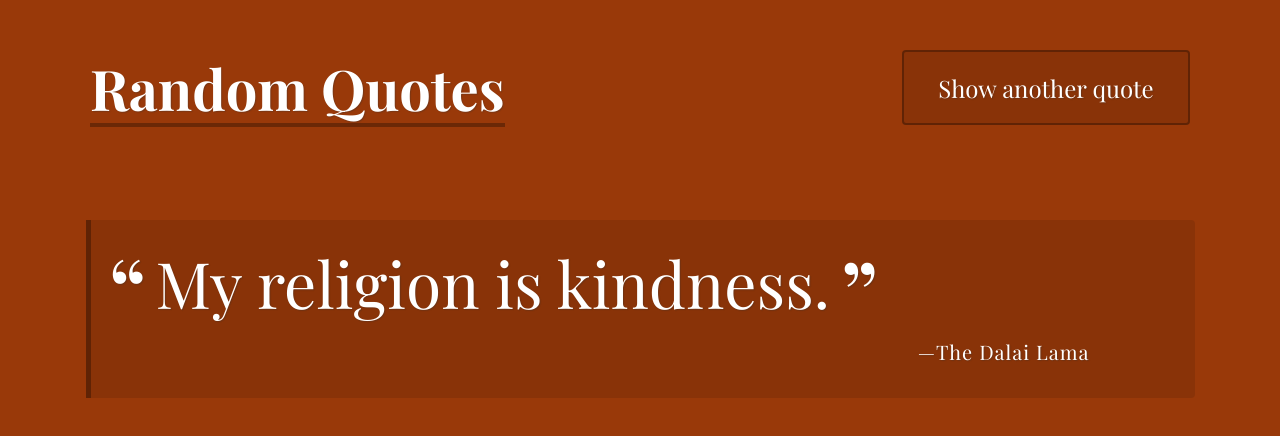
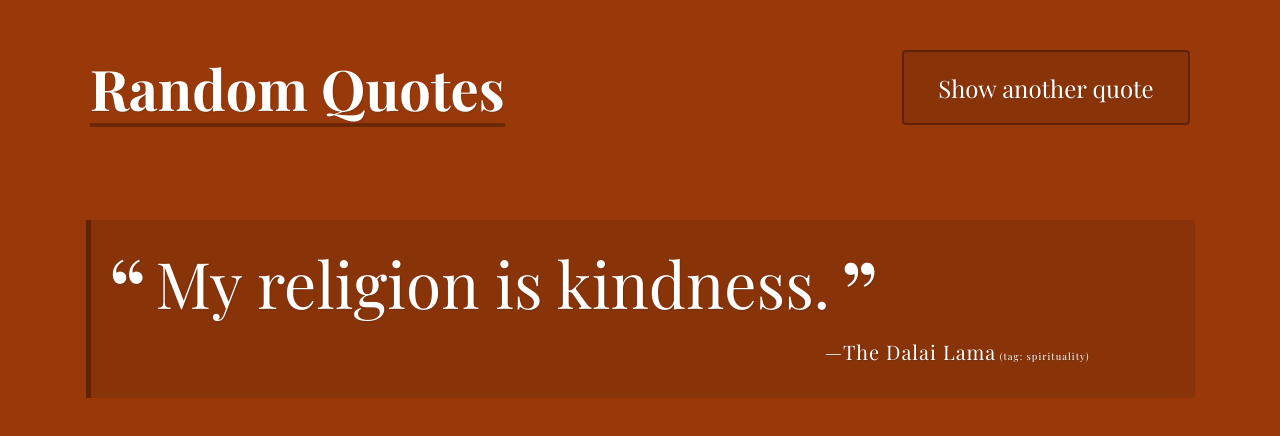
Before and after one commit to holjeffcomb/TechDegree-Project-1, a plain HTML site: page index.html in a window 1280 px wide. Both pictures are taken after a click on the button "Show another quote". Drawn offline with nearby package versions, Linux system fonts and the light colour scheme; a web font is replaced by a local one.

Commit message:
added tags and tidied up some things

```diff
--- a/css/styles.css
+++ b/css/styles.css
@@ -115,6 +115,19 @@ h1 {
   font-style: normal;
 }
 
+.tag {
+  font-size: 0.6rem;
+}
+
+.tag:before {
+  content: " (tag: ";
+  font-style: normal;
+}
+
+.tag:after {
+  content: ")"
+}
+
 @media (min-width: 768px) {
   body {
     padding: 25px;
--- a/js/script.js
+++ b/js/script.js
@@ -110,7 +110,8 @@ let quotes = [
   },
   {
     author: 'Rumi',
-    quote: 'Stop acting so small. You are the universe in ecstatic motion.'
+    quote: 'Stop acting so small. You are the universe in ecstatic motion.',
+    tag: 'inspiration'
   },
   {
     author: 'Eminem',
@@ -192,8 +193,7 @@ function printQuote() {
     <div class="container">
       <div id="quote-box" class="quote-box">
         <p class="quote">${quote.quote}</p>
-        <p class="source">${quote.author}
-  `;
+        <p class="source">${quote.author}`;
 
   if (quote.citation){
     html += `<span class="citation">${quote.citation}</span>`;
@@ -201,6 +201,10 @@ function printQuote() {
 
   if (quote.year){
     html += `<span class="year">${quote.year}</span>`;
+  }
+
+  if (quote.tag){
+    html += `<span class="tag">${quote.tag}</span>`
   }
 
   html += `
@@ -213,9 +217,10 @@ function printQuote() {
 
 }
 
+// set interval to change quote every 10 seconds
+setInterval(printQuote, 10000);
 
-
-setInterval(printQuote, 10000);
+// initiate first quote
 printQuote();
 
 
```
Also changed, not shown: 1 other file.
